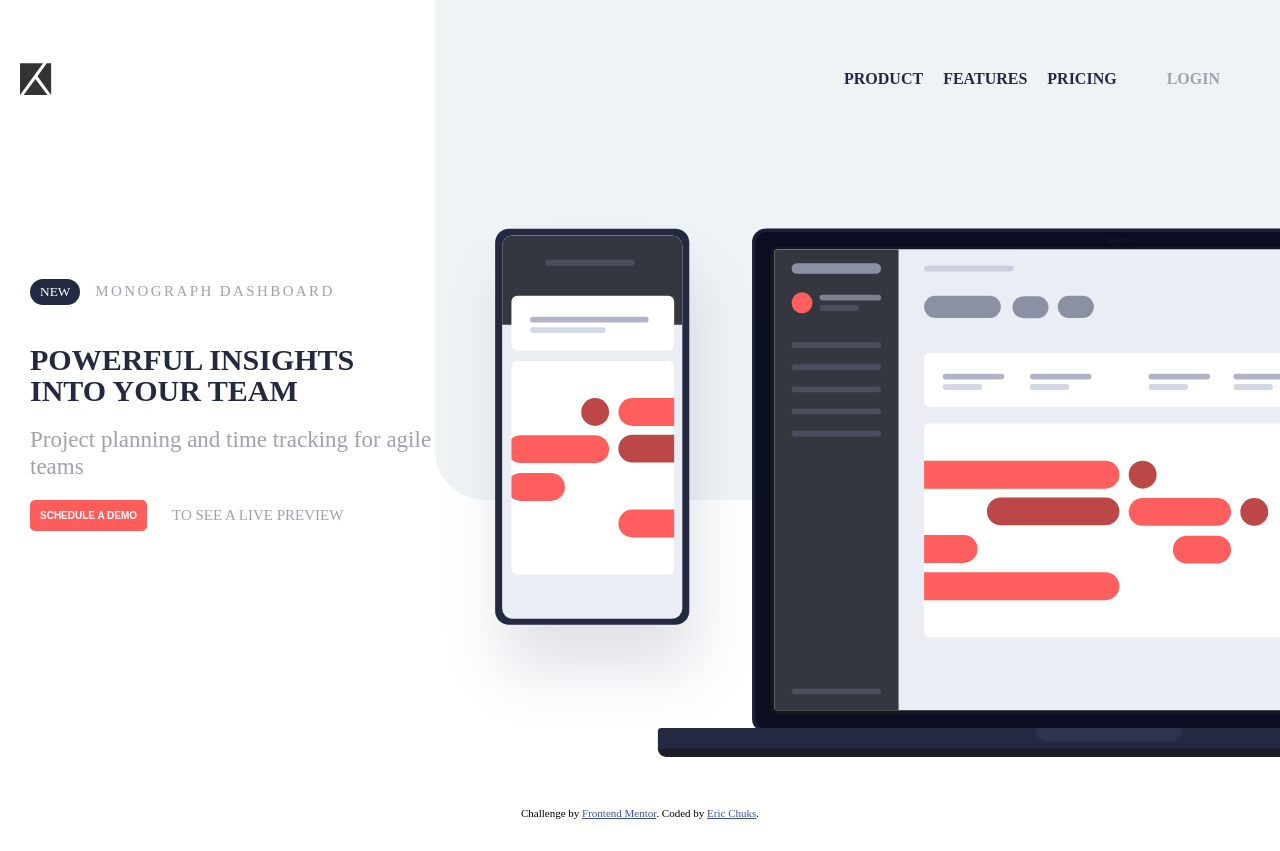
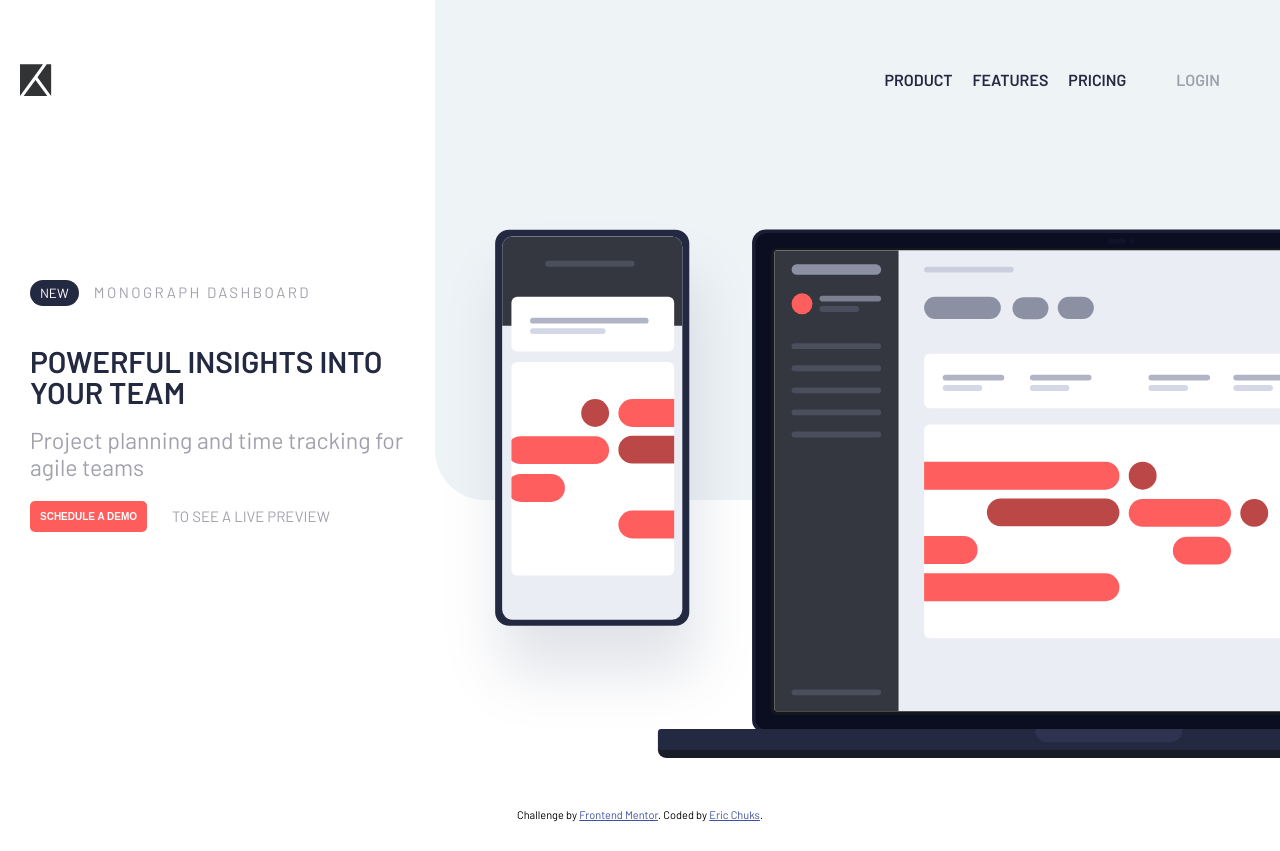
Before and after one commit to Ericchuk/project-tracking-intro-component, a plain HTML site: page index.html in a window 1280 px wide. Drawn offline with Linux system fonts and the light colour scheme.

Commit message:
Add files via upload

```diff
--- a/style.css
+++ b/style.css
@@ -1,3 +1,5 @@
+@import url('https://fonts.googleapis.com/css2?family=Alata&family=Barlow:wght@400;600&family=Big+Shoulders+Display:wght@700&family=Commissioner:wght@400;500;700&family=Fraunces:wght@700;900&family=Inter:wght@300;400;500;700&family=Josefin+Sans:wght@300&family=Karla:wght@400;700&family=Kumbh+Sans:wght@400;700&family=Lexend+Deca&family=Manrope:wght@500;600;700&family=Open+Sans&family=Outfit:wght@400;700;800&family=Overpass:wght@300;600&family=Poppins:wght@400;600;700&family=Raleway:wght@400;700&family=Red+Hat+Display:wght@500;700;900&family=Space+Mono:wght@700&family=Ubuntu:wght@400;500;700&display=swap');
+
 :root{
     --Red: hsl(0, 100%, 68%);
     --Very-Dark-Blue: hsl(230, 29%, 20%);
@@ -16,6 +18,7 @@ body{
     width:100%;
     padding: 0px 0 30px;
     text-align: left;
+    font-family: 'Barlow', sans-serif;
 }
 
 header{
```
